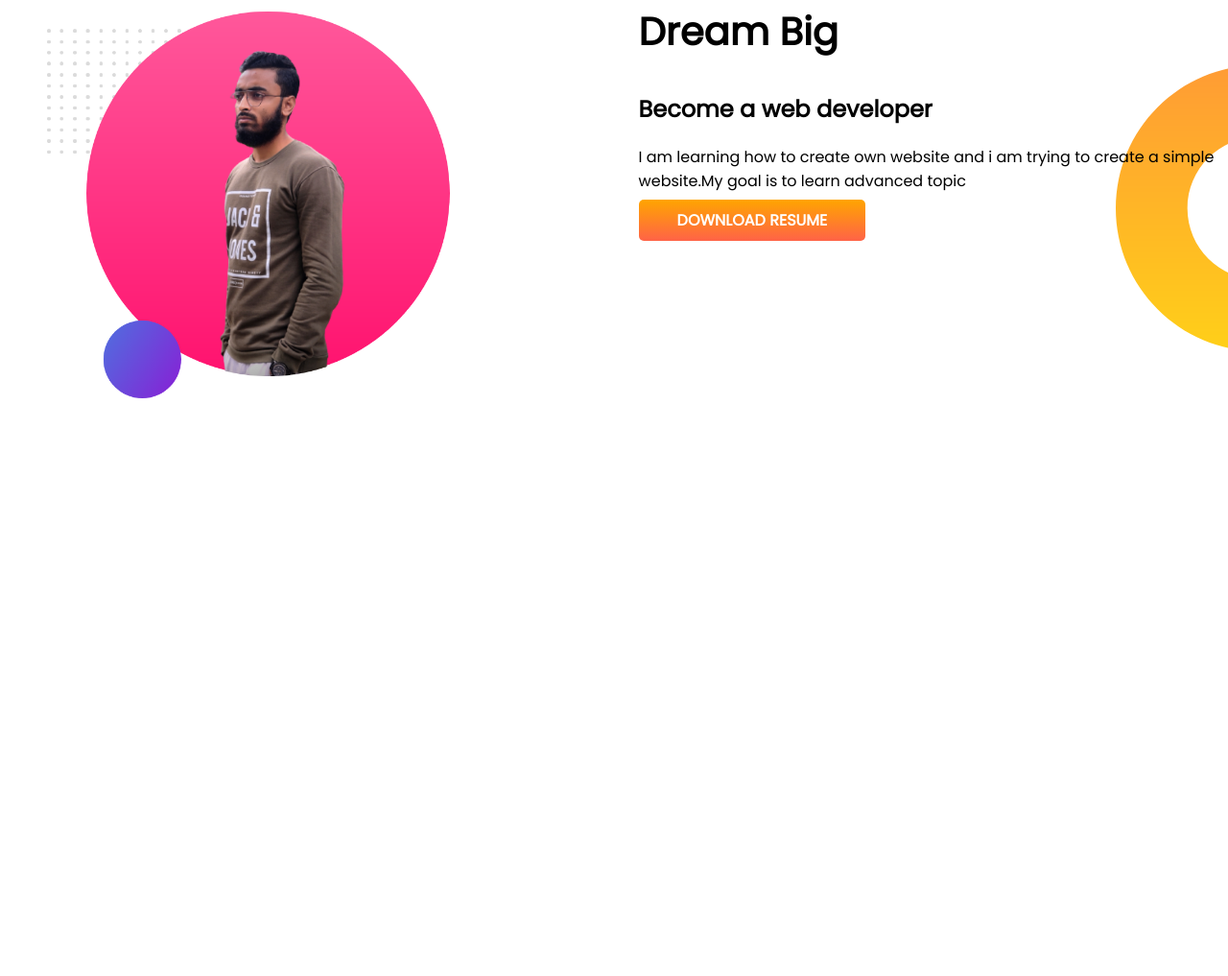
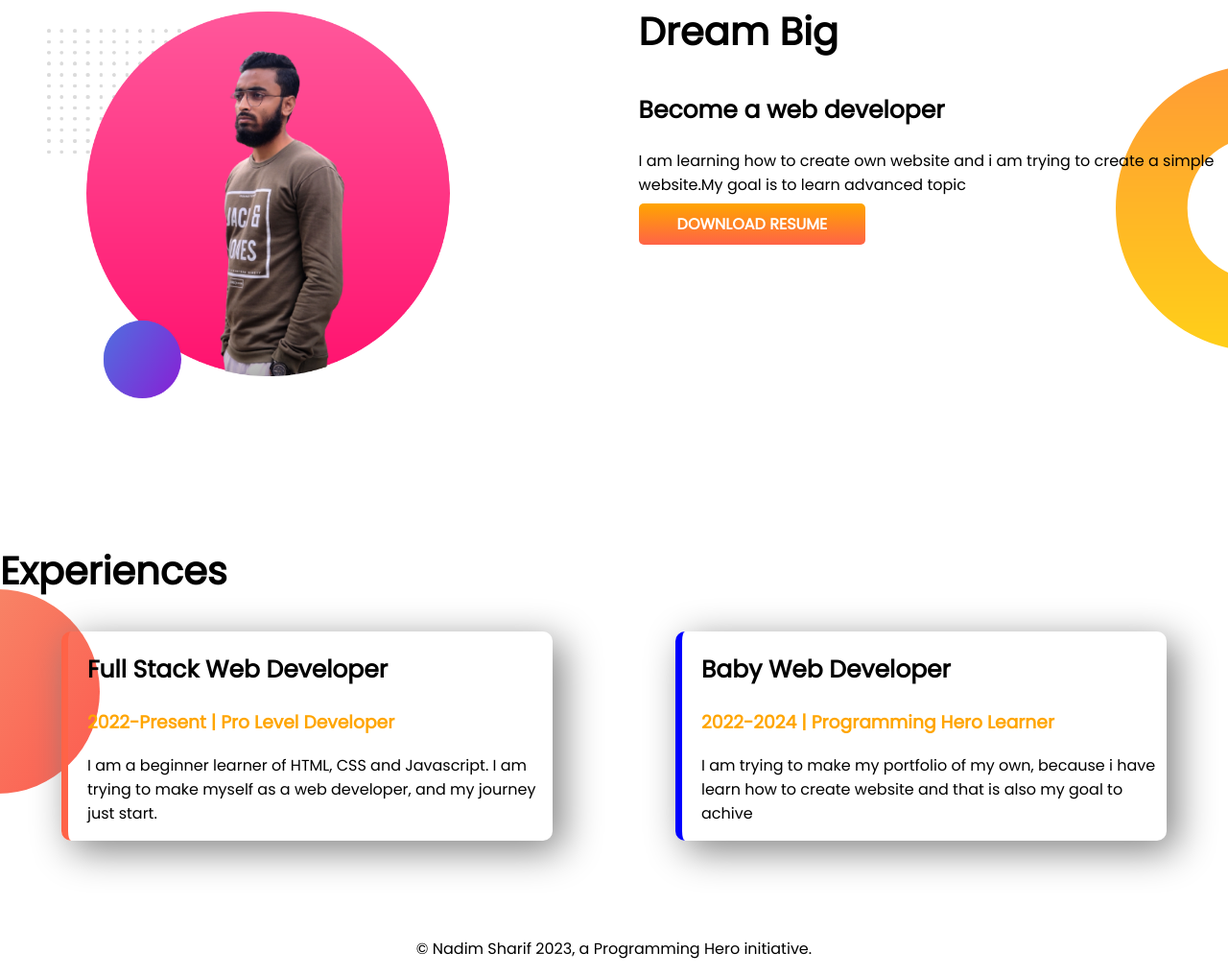
Before and after one commit to nadimsharif/developer-portfolio, a plain HTML site: page index.html in a window 1280 px wide. Shown: the part 625-1642 px from the top of the page at 96% size. Before the commit the page ends 1190 px from the top, so only its background shows below. Drawn offline with Linux system fonts and the light colour scheme.

Commit message:
third part

```diff
--- a/index.html
+++ b/index.html
@@ -13,7 +13,7 @@
 </head>
 
 <body>
-    <section class="top-banner">
+    <section class="top-banner flexible-container">
         <div class="half-width">
             <h1>Welcome To</h1>
             <h1><span class="orange-color">Nadim Sharif</span> World</h1>
@@ -28,7 +28,7 @@
             <img src="images/Nadim-bg.png" alt="">
         </div>
     </section>
-    <section class="dream-big">
+    <section class="dream-big flexible-container">
         <div class="half-width">
             <img src="images/my-bg.png" alt="">
         </div>
@@ -40,7 +40,30 @@
             <a class="linked-button" target="_blank" href="">DOWNLOAD RESUME</a>
         </div>
     </section>
+    <section class="experience-area">
+        <h1>Experiences</h1>
+        <div class="flexible-container">
+            <div id="full-stack-developer" class="experience-item">
+                <h2>Full Stack Web Developer</h2>
+                <h3 class="orange-color">2022-Present | Pro Level Developer</h3>
+                <p>I am a beginner learner of HTML, CSS and Javascript. I am trying to make myself as a web developer,
+                    and
+                    my journey just start.</p>
+            </div>
+            <div id="baby-web-develoer" class="experience-item">
+                <h2>Baby Web Developer</h2>
+                <h3 class="orange-color">2022-2024 | Programming Hero Learner</h3>
+                <p>I am trying to make my portfolio of my own, because i have learn how to create website and that is
+                    also
+                    my goal to achive</p>
+            </div>
+        </div>
+
+    </section>
 
 </body>
+<footer>
+    <p>© Nadim Sharif 2023, a Programming Hero initiative.</p>
+</footer>
 
 </html>
--- a/style.css
+++ b/style.css
@@ -7,11 +7,15 @@ h1 {
     font-size: 40px;
 }
 
+h2 {
+    font-size: 25px;
+}
+
 .orange-color {
     color: orange;
 }
 
-section {
+.flexible-container {
     display: flex;
     margin-bottom: 100px;
 }
@@ -23,6 +27,12 @@ section {
 
 .half-width img {
     width: 80%;
+}
+
+.experience-area {
+    background-image: url(images/exp-bg.png);
+    background-repeat: no-repeat;
+    background-position: left;
 }
 
 .linked-button {
@@ -45,3 +55,24 @@ section {
     background-repeat: no-repeat;
     background-position: right;
 }
+
+.experience-item {
+    width: 40%;
+    margin-left: 5%;
+    margin-right: 5%;
+    padding-left: 20px;
+    border-radius: 10px;
+    box-shadow: 10px 10px 40px gray;
+}
+
+#full-stack-developer {
+    border-left: 7px solid tomato;
+}
+
+#baby-web-develoer {
+    border-left: 7px solid blue;
+}
+
+footer p {
+    text-align: center;
+}
```
